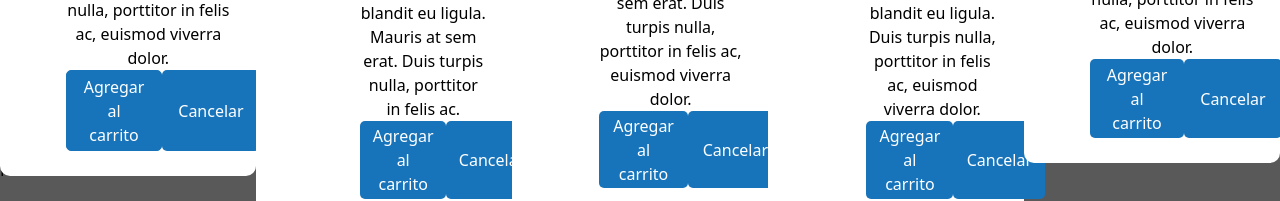
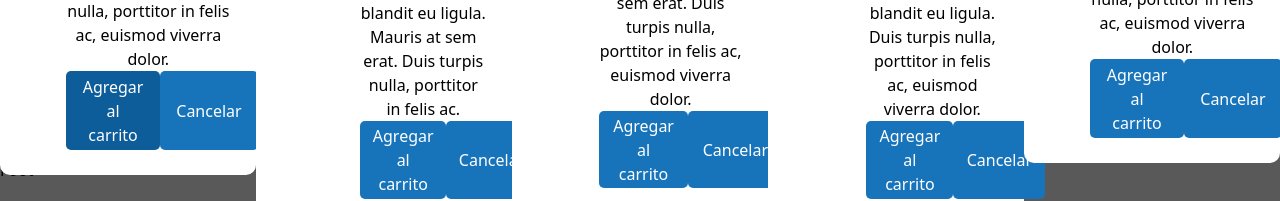
Before and after one commit to AgustinAlbonico/react-project, a React (Create React App) app: page / in a window 1280 px wide. In both pictures the pointer is over the button 113 px from the left and 620 px from the top of the page. Shown: the part 510-711 px from the top of the page. Built offline with nearby package versions, Linux system fonts and the light colour scheme.

Commit message:
modificacion en los estilos de los botones

```diff
--- a/src/Components/Offers/Offers.css
+++ b/src/Components/Offers/Offers.css
@@ -7,7 +7,7 @@
 }
 
 .btn:hover{
-  border: solid 1.5px rgb(23, 116, 187);
+  background-color: rgb(12, 93, 154);
 }
 
 h2{
```
